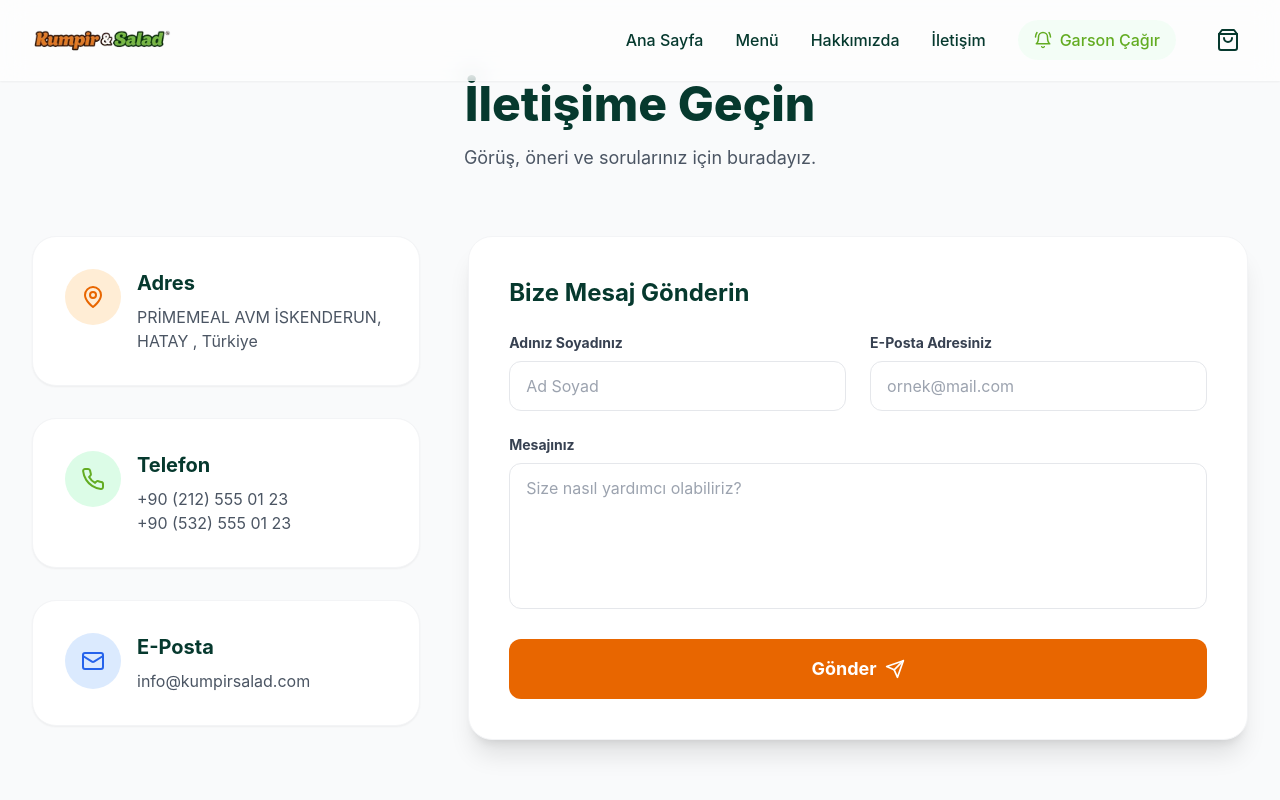
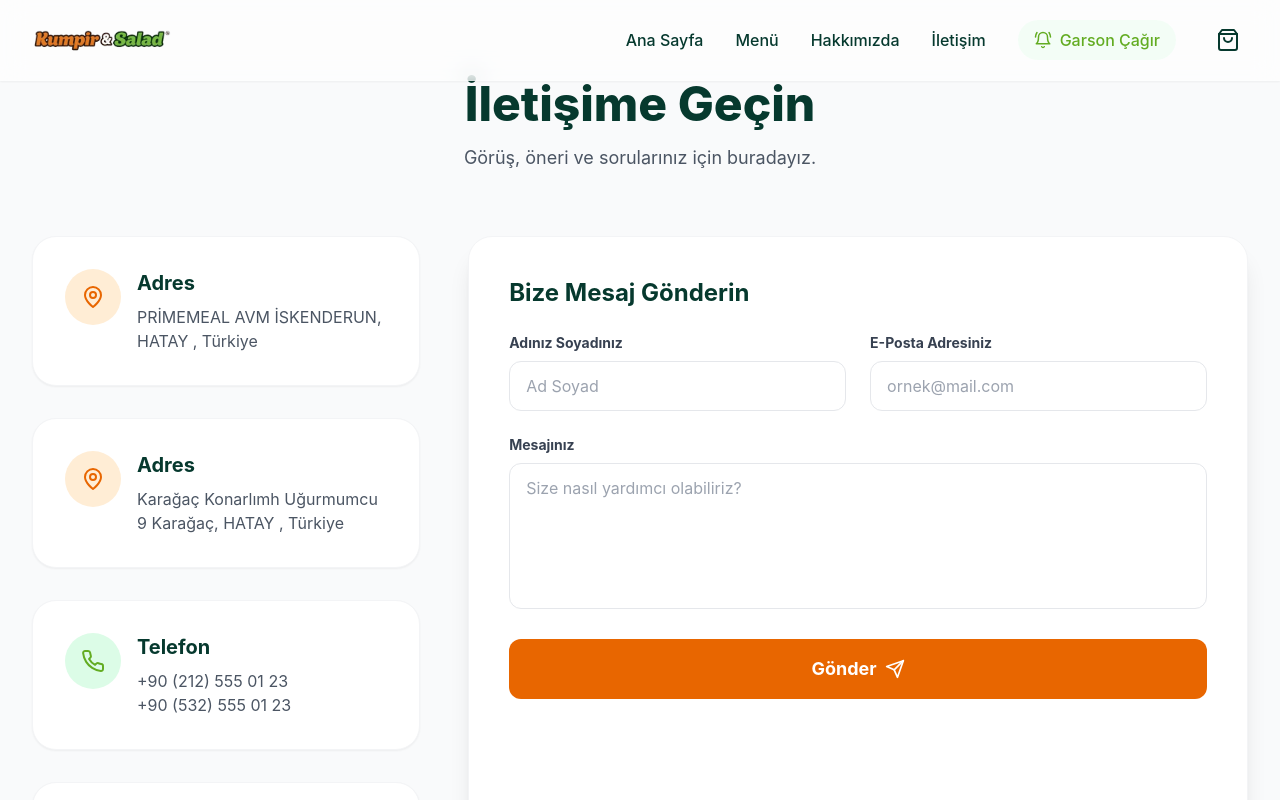
Before and after one commit to umuterdgn/kumpir_salad_full_stack_application_5s29ea_dualiteproject, a React app: page /iletisim in a window 1280 px wide. Shown: the top 800 px of the page. Built offline with nearby package versions, Linux system fonts and the light colour scheme; no server answers; the HTML template or start-up script is replaced by a standard one.

Commit message:
location update

```diff
--- a/src/pages/Contact.tsx
+++ b/src/pages/Contact.tsx
@@ -39,6 +39,15 @@ export const Contact = () => {
               <div>
                 <h3 className="text-xl font-bold text-brand-dark mb-2">Adres</h3>
                 <p className="text-gray-600">PRİMEMEAL AVM İSKENDERUN, HATAY , Türkiye</p>
+              </div>
+            </div>
+            <div className="bg-white p-8 rounded-3xl shadow-sm border border-gray-100 flex items-start gap-4 hover:shadow-md transition-shadow">
+              <div className="bg-orange-100 p-4 rounded-full text-brand-orange shrink-0">
+                <MapPin size={24} />
+              </div>
+              <div>
+                <h3 className="text-xl font-bold text-brand-dark mb-2">Adres</h3>
+                <p className="text-gray-600"> Karağaç Konarlımh Uğurmumcu 9 Karağaç, HATAY , Türkiye</p>
               </div>
             </div>
 
```
